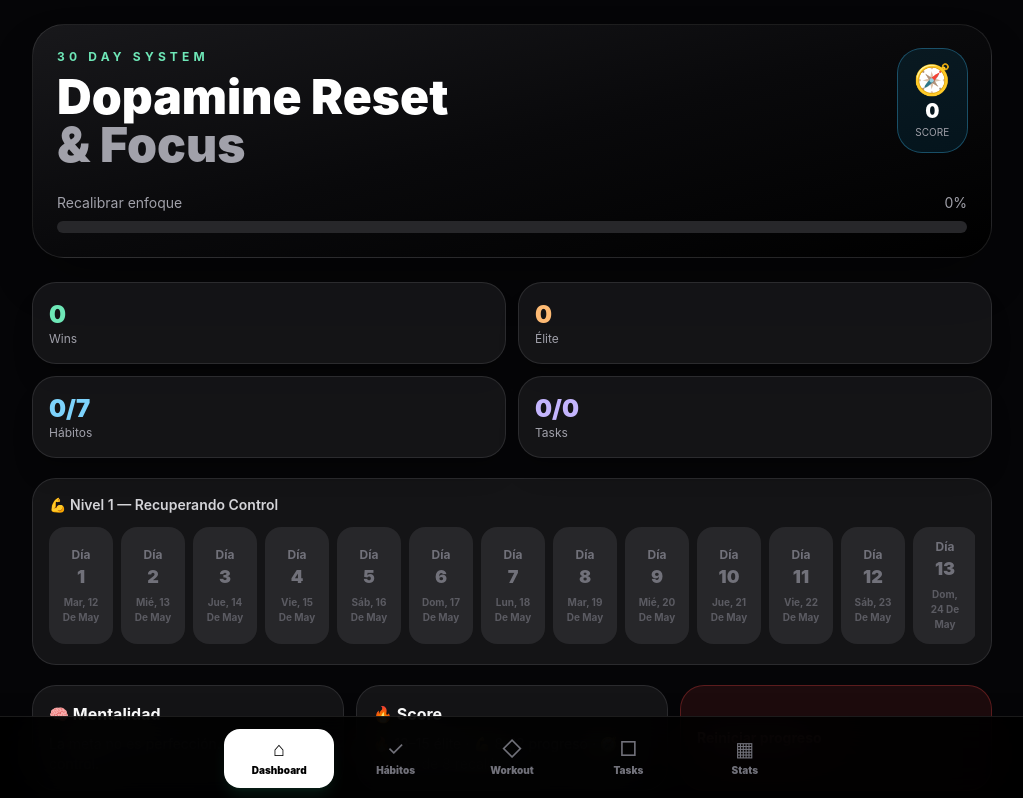
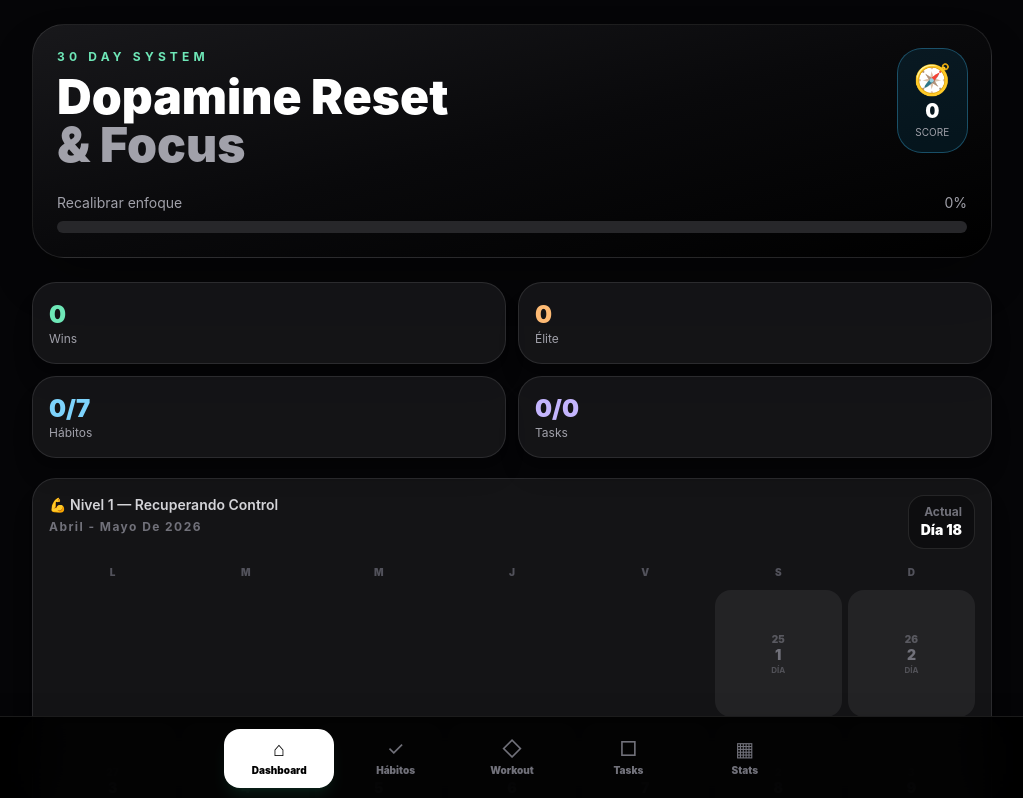
Before and after one commit to ytautomationmma-cmyk/dopamine-reset-focus-clean, a React (Vite) app: page / in a window 1280 px wide. Shown: the top 798 px of the page, without its empty margins (128-1151 px from the left). Built offline with nearby package versions, Linux system fonts and the light colour scheme.

Commit message:
Show dashboard day selector as calendar

```diff
--- a/src/App.jsx
+++ b/src/App.jsx
@@ -79,7 +79,7 @@ const normalizeDays = (loadedDays, selectedOffset = 0) => {
       ...baseDay,
       ...savedDay,
       checks: habits.map((_, habitIndex) => Boolean(savedChecks[habitIndex])),
-      date: savedDay.date || baseDay.date,
+      date: baseDay.date,
       feeling: savedDay.feeling || baseDay.feeling,
       workout: Array.isArray(savedDay.workout) ? savedDay.workout : [],
       tasks: Array.isArray(savedDay.tasks) ? savedDay.tasks : [],
@@ -96,7 +96,7 @@ const loadDays = () => {
     safeSave(STORAGE_KEY, migrated);
     return migrated;
   }
-  return createInitialDays();
+  return createInitialDays(selectedOffset);
 };
 const getScoreState = (score) => {
   if (score >= 13) return { emoji: '🔥', label: 'Día élite', color: 'text-emerald-300', ring: 'ring-emerald-400/40', bg: 'bg-emerald-500/10' };
--- a/src/components/DaySelector.jsx
+++ b/src/components/DaySelector.jsx
@@ -1,21 +1,73 @@
-const formatDayDate = (dateKey) => {
-  if (!dateKey) return '';
-  const date = new Date(`${dateKey}T00:00:00`);
-  return date.toLocaleDateString('es-CO', { weekday: 'short', day: 'numeric', month: 'short' });
+const weekDays = ['L', 'M', 'M', 'J', 'V', 'S', 'D'];
+
+const parseDate = (dateKey) => new Date(`${dateKey}T00:00:00`);
+
+const toDateKey = (date) => {
+  const year = date.getFullYear();
+  const month = String(date.getMonth() + 1).padStart(2, '0');
+  const day = String(date.getDate()).padStart(2, '0');
+  return `${year}-${month}-${day}`;
+};
+
+const formatMonthRange = (days) => {
+  const first = parseDate(days[0].date);
+  const last = parseDate(days[days.length - 1].date);
+  const firstLabel = first.toLocaleDateString('es-CO', { month: 'long' });
+  const lastLabel = last.toLocaleDateString('es-CO', { month: 'long', year: 'numeric' });
+  return first.getMonth() === last.getMonth() ? lastLabel : `${firstLabel} - ${lastLabel}`;
+};
+
+const getCalendarCells = (days) => {
+  const firstDay = parseDate(days[0].date);
+  const mondayFirstOffset = (firstDay.getDay() + 6) % 7;
+  return [...Array(mondayFirstOffset).fill(null), ...days];
 };
 
 export default function DaySelector({ days, level, selectedDayIndex, setSelectedDayIndex, scoreForDay, getScoreState }) {
+  const todayKey = toDateKey(new Date());
+  const cells = getCalendarCells(days);
+
   return (
-    <section className="mb-5 rounded-3xl border border-white/10 bg-zinc-900/80 p-4">
-      <p className="mb-3 text-sm font-semibold text-zinc-300">{level}</p>
-      <div className="flex gap-2 overflow-x-auto pb-1">
-        {days.map((day, index) => {
-          const score = scoreForDay(day); const state = getScoreState(score); const isSelected = index === selectedDayIndex;
+    <section className="mb-5 rounded-3xl border border-white/10 bg-zinc-900/80 p-4 shadow-xl shadow-black/20">
+      <div className="mb-4 flex items-start justify-between gap-3">
+        <div>
+          <p className="text-sm font-semibold text-zinc-300">{level}</p>
+          <p className="mt-1 text-xs font-bold capitalize tracking-[0.12em] text-zinc-500">{formatMonthRange(days)}</p>
+        </div>
+        <div className="rounded-2xl border border-white/10 bg-black/30 px-3 py-2 text-right">
+          <p className="text-xs font-bold text-zinc-500">Actual</p>
+          <p className="text-sm font-black text-white">Día {days[selectedDayIndex]?.day}</p>
+        </div>
+      </div>
+
+      <div className="grid grid-cols-7 gap-1.5">
+        {weekDays.map((day, index) => (
+          <div key={`${day}-${index}`} className="pb-1 text-center text-[10px] font-black text-zinc-600">{day}</div>
+        ))}
+
+        {cells.map((day, index) => {
+          if (!day) return <div key={`empty-${index}`} className="aspect-square rounded-2xl" />;
+
+          const dayIndex = day.day - 1;
+          const score = scoreForDay(day);
+          const state = getScoreState(score);
+          const isSelected = dayIndex === selectedDayIndex;
+          const isToday = day.date === todayKey;
+          const date = parseDate(day.date);
+          const calendarDay = date.getDate();
+          const dayTone = score > 0 ? `${state.bg} ${state.color} ring-1 ${state.ring}` : 'bg-zinc-800/80 text-zinc-500';
+
           return (
-            <button key={day.day} onClick={() => setSelectedDayIndex(index)} className={`min-w-16 rounded-2xl px-3 py-3 text-center transition ${isSelected ? 'bg-white text-black' : score > 0 ? `${state.bg} ${state.color} ring-1 ${state.ring}` : 'bg-zinc-800 text-zinc-500'}`}>
-              <div className="text-xs font-bold">Día</div>
-              <div className="text-lg font-black">{day.day}</div>
-              <div className="mt-1 text-[10px] font-bold capitalize opacity-70">{formatDayDate(day.date)}</div>
+            <button
+              key={day.day}
+              type="button"
+              onClick={() => setSelectedDayIndex(dayIndex)}
+              className={`aspect-square rounded-2xl p-1 text-center transition active:scale-95 ${isSelected ? 'bg-white text-black shadow-lg shadow-white/10' : dayTone} ${isToday && !isSelected ? 'outline outline-1 outline-offset-2 outline-emerald-300/60' : ''}`}
+              aria-label={`Seleccionar día ${day.day}`}
+            >
+              <span className="block text-[10px] font-black leading-none opacity-70">{calendarDay}</span>
+              <span className="mt-1 block text-sm font-black leading-none">{day.day}</span>
+              <span className="mt-1 block text-[8px] font-bold uppercase leading-none opacity-60">día</span>
             </button>
           );
         })}
```
